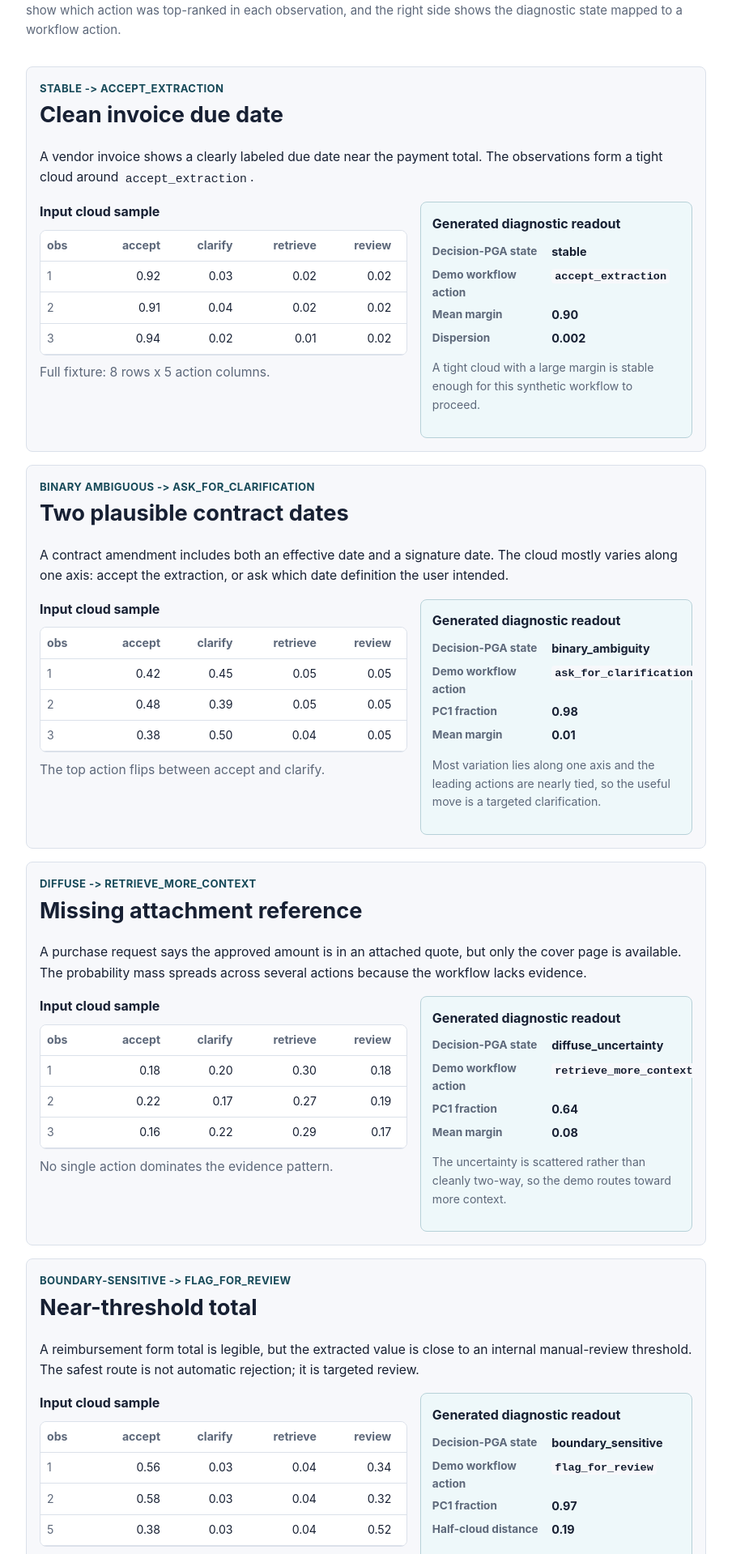
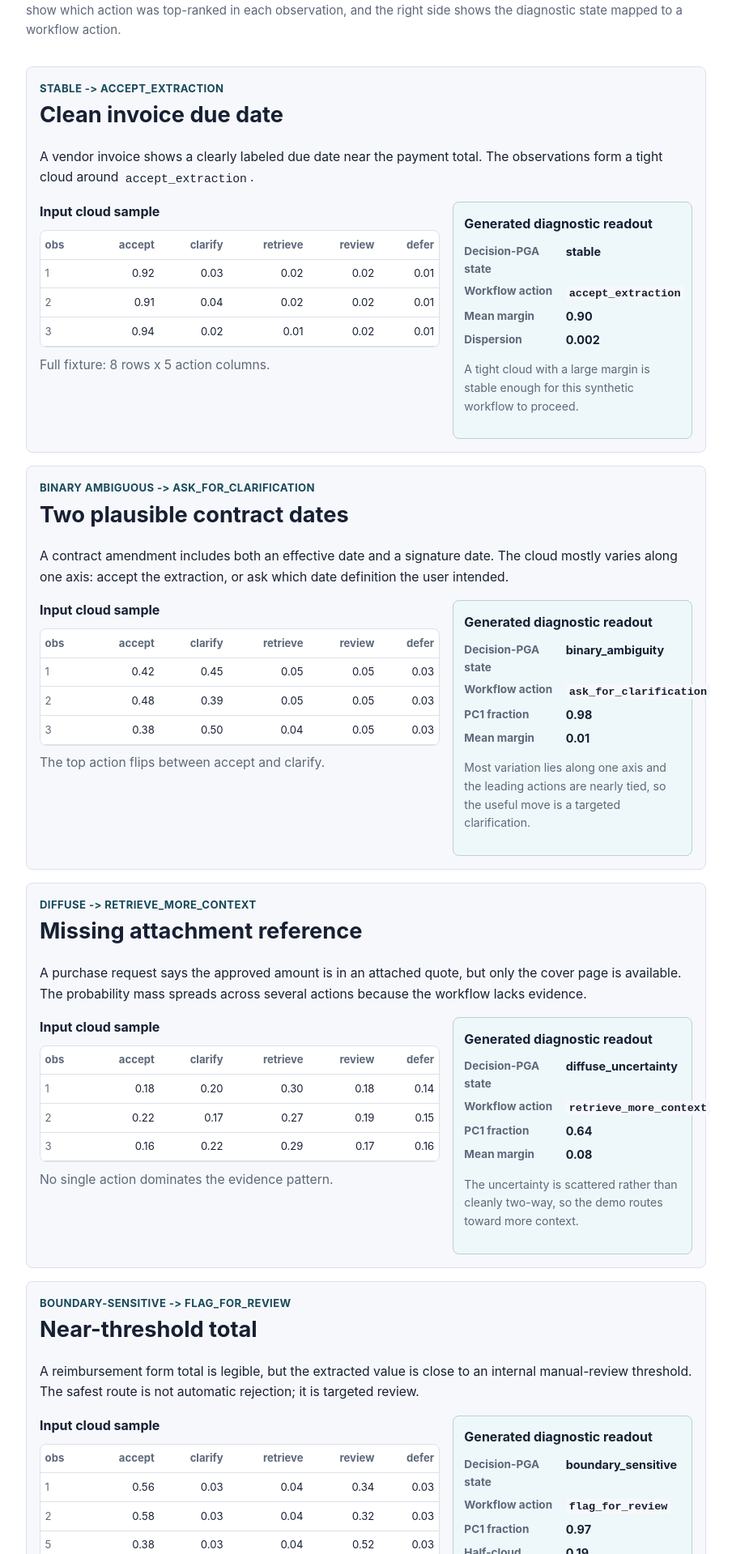
Before and after one commit to zmichels/decision-pga-pages, a Jekyll site: the page built from demo.md, in a window 1280 px wide. Shown: the part 4248-6167 px from the top of the page at 81% size, without its empty margins (188-1092 px from the left). Built offline with Jekyll 4.4.1, drawn with Linux system fonts in a browser that asks for light colours; some of the changed text lies outside the part shown.

Commit message:
Fit demo probability tables in scenario cards

```diff
--- a/assets/styles.css
+++ b/assets/styles.css
@@ -257,7 +257,7 @@
 
 .scenario-detail-grid {
   display: grid;
-  grid-template-columns: minmax(0, 1.15fr) minmax(240px, 0.85fr);
+  grid-template-columns: minmax(0, 1.25fr) minmax(230px, 0.75fr);
   gap: 1rem;
   align-items: start;
   margin-top: 1rem;
@@ -271,14 +271,14 @@
 }
 
 .probability-table {
-  min-width: 520px;
+  min-width: 0;
   margin: 0;
-  font-size: 0.88rem;
+  font-size: 0.82rem;
 }
 
 .probability-table th,
 .probability-table td {
-  padding: 0.45rem 0.5rem;
+  padding: 0.42rem 0.35rem;
   text-align: right;
 }
 
@@ -297,7 +297,7 @@
 
 .diagnostic-readout dl {
   display: grid;
-  grid-template-columns: minmax(120px, 0.85fr) minmax(0, 1fr);
+  grid-template-columns: minmax(96px, 0.8fr) minmax(0, 1fr);
   gap: 0.35rem 0.75rem;
   margin: 0 0 0.85rem;
 }
--- a/demo.md
+++ b/demo.md
@@ -163,7 +163,7 @@
         <h3>Generated diagnostic readout</h3>
         <dl>
           <dt>Decision-PGA state</dt><dd>stable</dd>
-          <dt>Demo workflow action</dt><dd><code>accept_extraction</code></dd>
+          <dt>Workflow action</dt><dd><code>accept_extraction</code></dd>
           <dt>Mean margin</dt><dd>0.90</dd>
           <dt>Dispersion</dt><dd>0.002</dd>
         </dl>
@@ -201,7 +201,7 @@
         <h3>Generated diagnostic readout</h3>
         <dl>
           <dt>Decision-PGA state</dt><dd>binary_ambiguity</dd>
-          <dt>Demo workflow action</dt><dd><code>ask_for_clarification</code></dd>
+          <dt>Workflow action</dt><dd><code>ask_for_clarification</code></dd>
           <dt>PC1 fraction</dt><dd>0.98</dd>
           <dt>Mean margin</dt><dd>0.01</dd>
         </dl>
@@ -239,7 +239,7 @@
         <h3>Generated diagnostic readout</h3>
         <dl>
           <dt>Decision-PGA state</dt><dd>diffuse_uncertainty</dd>
-          <dt>Demo workflow action</dt><dd><code>retrieve_more_context</code></dd>
+          <dt>Workflow action</dt><dd><code>retrieve_more_context</code></dd>
           <dt>PC1 fraction</dt><dd>0.64</dd>
           <dt>Mean margin</dt><dd>0.08</dd>
         </dl>
@@ -277,7 +277,7 @@
         <h3>Generated diagnostic readout</h3>
         <dl>
           <dt>Decision-PGA state</dt><dd>boundary_sensitive</dd>
-          <dt>Demo workflow action</dt><dd><code>flag_for_review</code></dd>
+          <dt>Workflow action</dt><dd><code>flag_for_review</code></dd>
           <dt>PC1 fraction</dt><dd>0.97</dd>
           <dt>Half-cloud distance</dt><dd>0.19</dd>
         </dl>
@@ -315,7 +315,7 @@
         <h3>Generated diagnostic readout</h3>
         <dl>
           <dt>Decision-PGA state</dt><dd>regime_shift</dd>
-          <dt>Demo workflow action</dt><dd><code>defer</code></dd>
+          <dt>Workflow action</dt><dd><code>defer</code></dd>
           <dt>Dispersion</dt><dd>0.303</dd>
           <dt>Half-cloud distance</dt><dd>1.09</dd>
         </dl>
```
